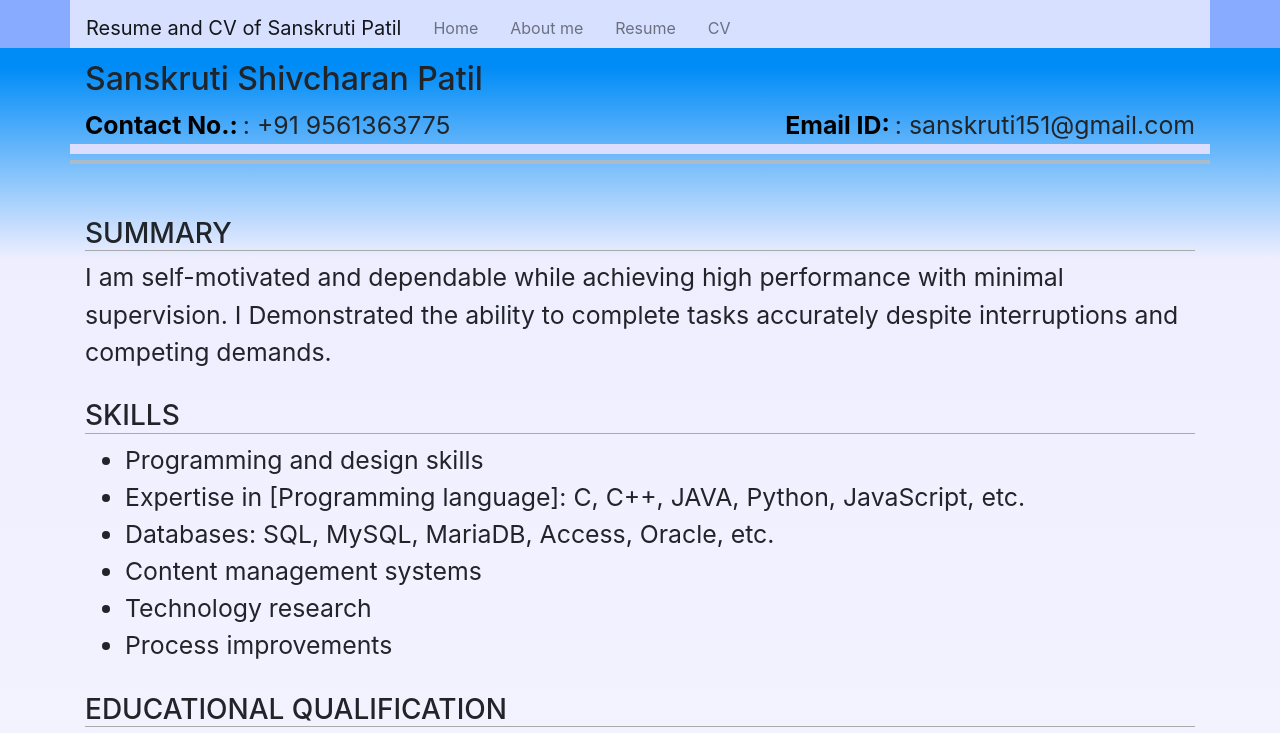
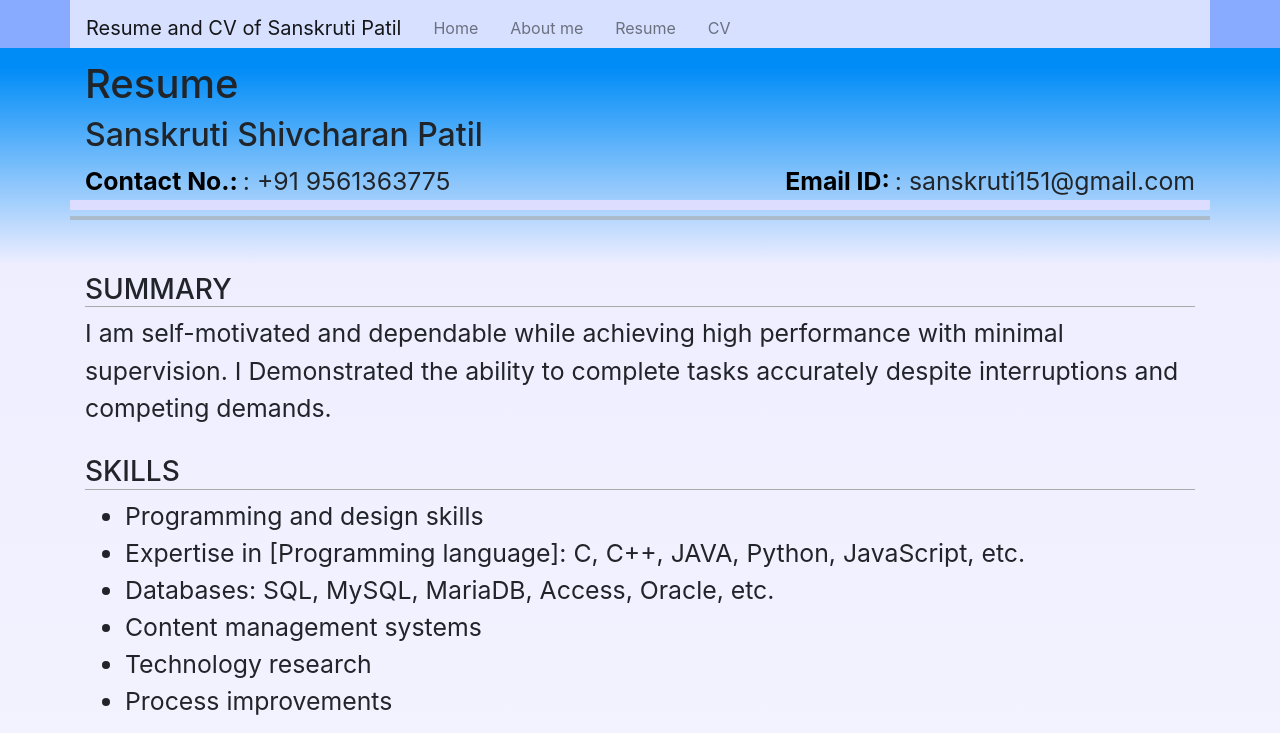
Before and after one commit to Sanskruti-Patil/Sanskruti-Patil.github.io, a plain HTML site: page resume.html in a window 1280 px wide. Shown: the top 733 px of the page. Drawn offline with nearby package versions, Linux system fonts and the light colour scheme.

Commit message:
Title update

```diff
--- a/resume.html
+++ b/resume.html
@@ -42,7 +42,10 @@
 	  <main class="row">
 	   <article class="col">
 <header id="" class="row">
-	  <div class="col-12"><h2 class="page-title">Sanskruti Shivcharan Patil</h2></div>
+	<div class="col-12">
+		<h1 class="page-title">Resume</h1>
+		<h2>Sanskruti Shivcharan Patil</h2>
+	</div>
 	<div class="col-6"><label>Contact No.</label>: +91 9561363775</div>
 	<div class="col-6 text-right"><label>Email ID</label>: sanskruti151@gmail.com</div>
 </header>
```
